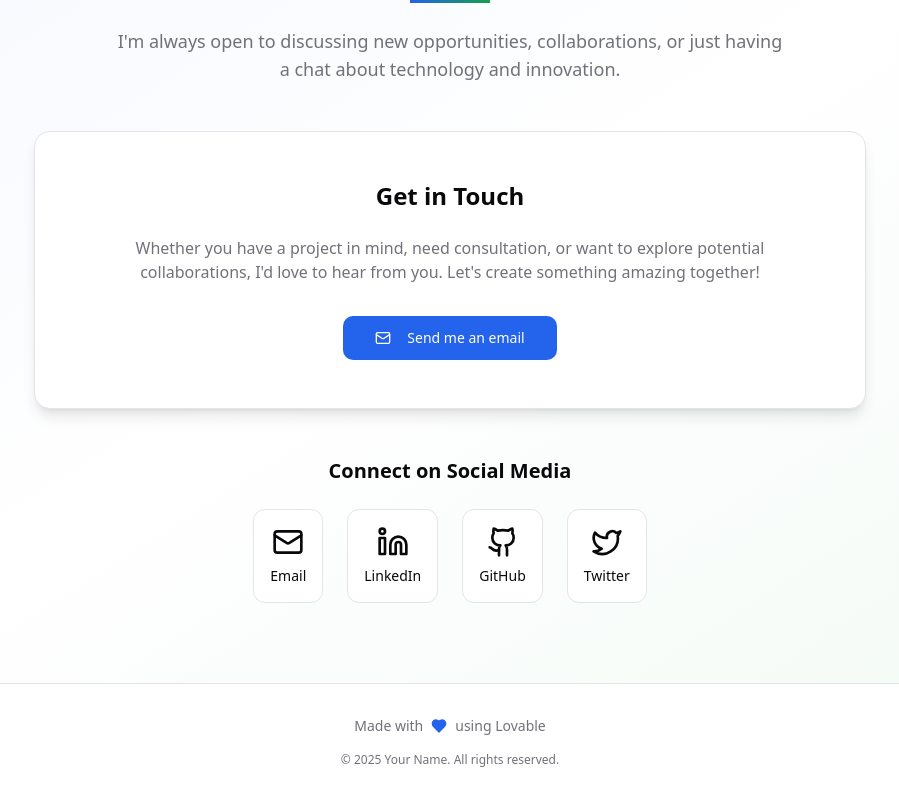
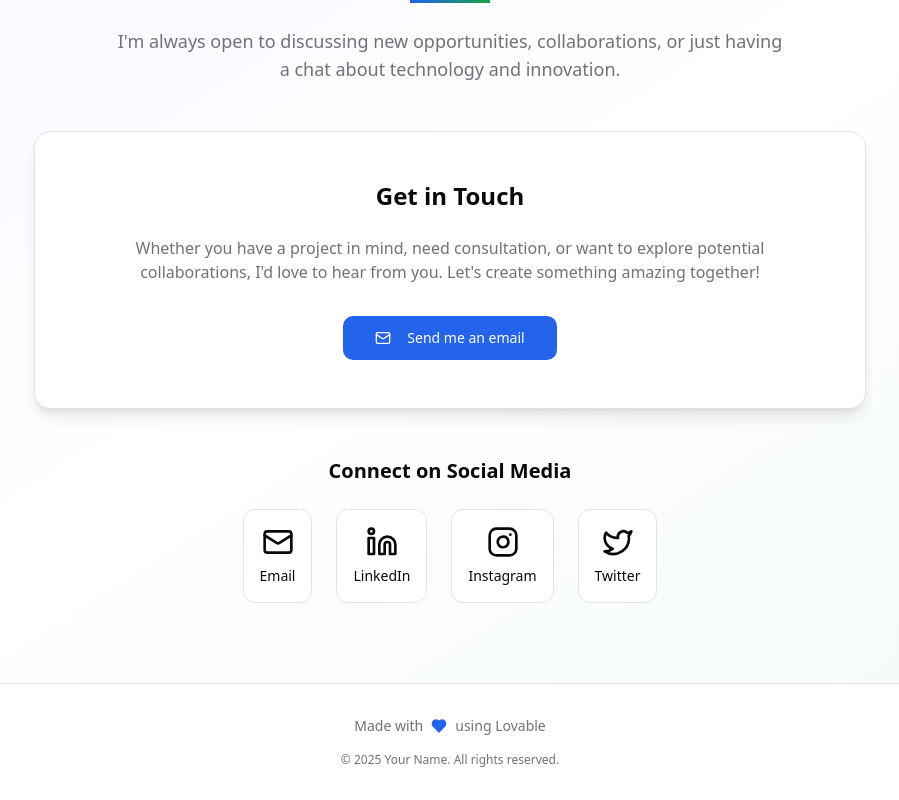
Before and after one commit to Radule23/promo-page-me, a React (Vite) app: page / in a window 1280 px wide. Shown: the part 4157-4957 px from the top of the page, without its empty margins (190-1089 px from the left). Built offline with nearby package versions, Linux system fonts and the light colour scheme; the HTML template or start-up script is replaced by a standard one.

Commit message:
Refactor: Update social media links

```diff
--- a/src/components/Contact.tsx
+++ b/src/components/Contact.tsx
@@ -1,5 +1,5 @@
 import { Button } from "@/components/ui/button";
-import { Mail, Linkedin, Github, Twitter } from "lucide-react";
+import { Mail, Linkedin, Instagram, Twitter } from "lucide-react";
 
 const Contact = () => {
   const socialLinks = [
@@ -16,10 +16,10 @@ const Contact = () => {
       color: "hover:text-[#0077B5]"
     },
     {
-      icon: Github,
-      label: "GitHub",
-      href: "https://github.com/yourusername",
-      color: "hover:text-foreground"
+      icon: Instagram,
+      label: "Instagram",
+      href: "https://instagram.com/yourusername",
+      color: "hover:text-[#E4405F]"
     },
     {
       icon: Twitter,
```
